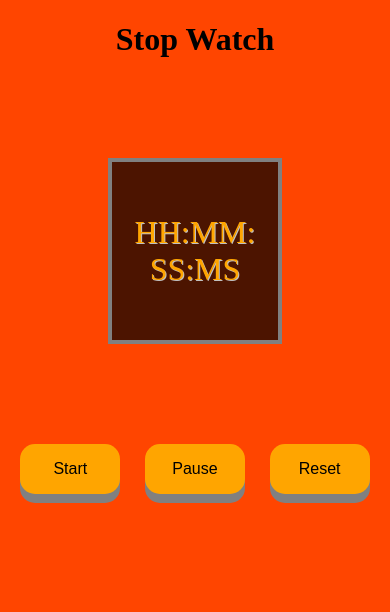
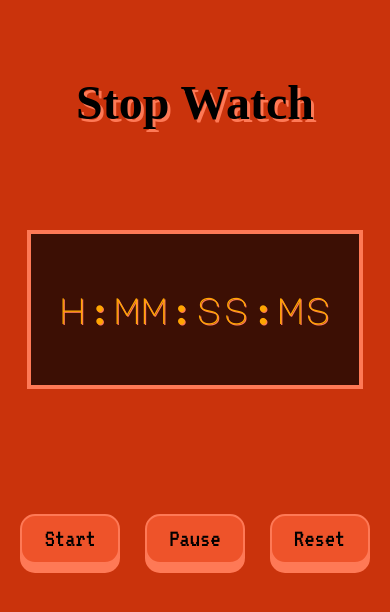
Before and after one commit to JacobAndrewMcclure/stopWatch, a plain HTML site: page index.html in a window 390 px wide. Drawn offline with Linux system fonts and the light colour scheme; a web font is replaced by a local one.

Commit message:
commit on master

```diff
--- a/index.html
+++ b/index.html
@@ -4,21 +4,22 @@
     <meta charset="UTF-8">
     <meta name="viewport" content="width=device-width, initial-scale=1.0">
     <link rel="stylesheet" href="style.css">
+    <link rel="preconnect" href="https://fonts.gstatic.com">
+    <link href="https://fonts.googleapis.com/css2?family=Major+Mono+Display&family=VT323&family=Xanh+Mono&display=swap" rel="stylesheet">
     <title>Stop Watch</title>
 </head>
 <body>
     <h1>Stop Watch</h1>
 
     <div class="timeScreen">
-        <p id="timeReadOut"><span id="hourDisplay">HH:</span><span id="minDisplay">MM:</span>
-            <span id="secDisplay">SS:</span><span id="milliDisplay">MS</span></p>
+        <p id="timeReadOut"><span id="hourDisplay">h:</span><span id="minDisplay">mm:</span><span
+            id="secDisplay">ss:</span><span id="milliDisplay">ms</span></p>
     </div>
     <div class="btnControl">
         <input type="button" value="Start" id="btnSelect" onclick="startTime()">
         <input type="button" value="Pause" id="btnSelect" onclick="pauseTime()">
         <input type="button" value="Reset" id="btnSelect" onclick="resetTime()">
     </div>
-
     <script src="app.js"></script>
 </body>
 </html>
--- a/style.css
+++ b/style.css
@@ -1,23 +1,29 @@
 body {
-    background-color: orangered;
+    background-color: #CA330c;
 }
 h1 {
     text-align: center;
+    margin-top: 50px;
+    font-family: "Xanh Mono";
+    font-size: 3em;
+    text-shadow: 3px 3px #fe7956;
+
 }
 .timeScreen {
     text-align: center;
     padding: 20px;
-    margin-top: 100px;
-    margin-left: 100px;
-    margin-right: 100px;
-    margin-bottom: 100px;
+    margin-top: 125px;
+    margin-left: 20%;
+    margin-right: 20%;
+    margin-bottom: 150px;
     background-color: rgba(0,0,0,0.7);
-    border: 4px solid grey;
+    border: 4px solid #fe7956;
 }
 #timeReadOut {
     color: orange;
-    text-shadow: 1px 1px silver;
-    font-size: 2em;
+    text-shadow: 1px 1px #fe7956;
+    font-size: 3em;
+    font-family: "Major Mono Display";
 }
 .btnControl {
     display: flex;
@@ -25,20 +31,37 @@ h1 {
 }
 #btnSelect {
     width: 100px;
-    font-size: 1em;
+    font-size: 1.6em;
     height: 50px;
-    background-color: orange;
-    border: none;
+    background-color: #ee532a;
+    border: 2px solid #fe7956;
     border-radius: 15px;
-    box-shadow: 0 9px grey;
+    box-shadow: 0 9px #fe7956;
     outline: none;
+    font-family: "VT323";
 }
 #btnSelect:hover {
     opacity: 70%;
     cursor: pointer;
 }
 #btnSelect:active {
-    background-color: orangered;
+    background-color: #a52200;
     box-shadow: 0 5px grey;
     transform: translate(4px);
 }
+@media screen and (max-width: 1200px) {
+    h1 {
+        margin-top: 75px;
+    }
+    .timeScreen {
+        margin-left: 5%;
+        margin-right: 5%;
+    }
+    #timeReadOut {
+        font-size: 2.3em;
+    }
+    .timeScreen {
+        margin-top: 100px;
+        margin-bottom: 125px;
+    }
+}
```
Also changed, not shown: app.js (+5 -2 lines), 1 other file.
